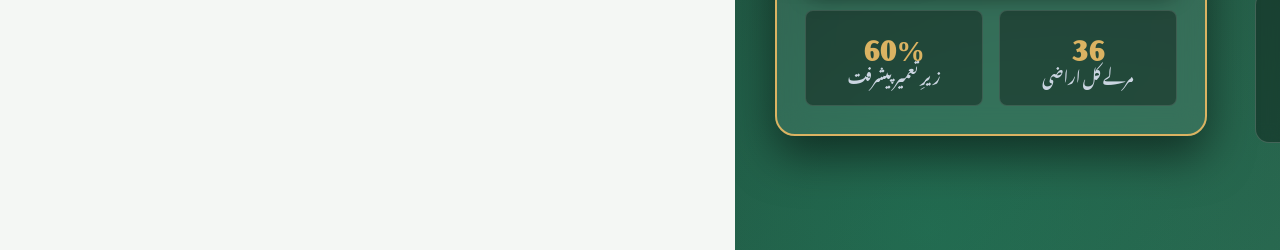
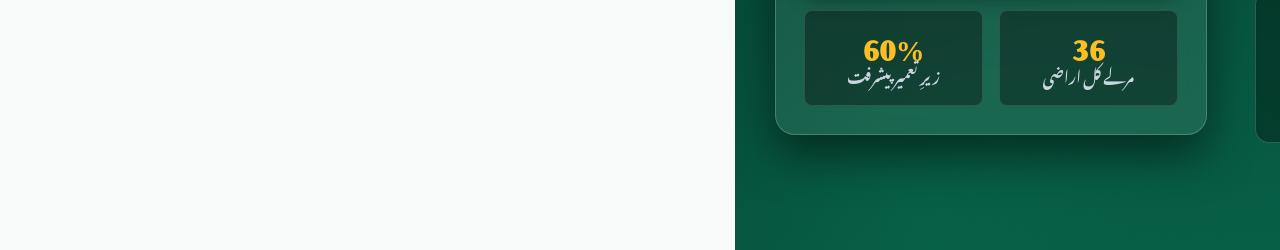
Before and after one commit to hamid-ullah-514/madrasa-saad-bin-muadh, a plain HTML site: page index.html in a window 1280 px wide. Shown: the part 800-1050 px from the top of the page. Drawn offline with Linux system fonts and the light colour scheme; a web font is replaced by a local one.

Commit message:
Remove all yellow borders from images and restore vibrant royal Islamic green homepage aesthetic

```diff
--- a/index.html
+++ b/index.html
@@ -259,9 +259,9 @@
             </div>
 
             <div style="position: relative;">
-                <img src="assets/images/madrasa_latest_2.jpeg" alt="مدرسے کا احاطہ" style="width: 100%; height: 420px; object-fit: cover; border-radius: var(--radius-lg); border: 3px solid var(--gold-500); box-shadow: var(--shadow-lg);" class="js-lightbox-trigger" data-img-src="assets/images/madrasa_latest_2.jpeg" data-caption="مدرسہ عربیہ سعد بن معاذ - 36 مرلے کا احاطہ و ہال">
+                <img src="assets/images/madrasa_latest_2.jpeg" alt="مدرسے کا احاطہ" style="width: 100%; height: 420px; object-fit: cover; border-radius: var(--radius-lg); border: 1px solid var(--border-color); box-shadow: var(--shadow-lg);" class="js-lightbox-trigger" data-img-src="assets/images/madrasa_latest_2.jpeg" data-caption="مدرسہ عربیہ سعد بن معاذ - 36 مرلے کا احاطہ و ہال">
 
-                <div style="position: absolute; bottom: -15px; right: -15px; background: var(--primary-900); color: #fff; padding: 1.25rem 1.75rem; border-radius: var(--radius-md); border: 2px solid var(--gold-400); text-align: center; box-shadow: 0 10px 25px rgba(0,0,0,0.4);">
+                <div style="position: absolute; bottom: -15px; right: -15px; background: var(--primary-900); color: #fff; padding: 1.25rem 1.75rem; border-radius: var(--radius-md); border: 2px solid rgba(255, 255, 255, 0.25); text-align: center; box-shadow: 0 10px 25px rgba(0,0,0,0.4);">
                     <div style="font-size: 2.3rem; font-weight: 800; color: var(--gold-400); line-height: 1;">36</div>
                     <div style="font-size: 1.05rem; font-weight: 800;">مرلے اراضی پر قائم</div>
                 </div>
--- a/style.css
+++ b/style.css
@@ -38,27 +38,27 @@
    CSS Variables & Color Palettes
    -------------------------------------------------------------------------- */
 :root {
-  /* Soft, soothing sage & forest greens - eye-comfortable and elegant */
-  --primary-950: #1a362b;
-  --primary-900: #235442;
-  --primary-800: #2b6550;
-  --primary-700: #367c63;
-  --primary-600: #429577;
-  --primary-500: #58ad8f;
-  --primary-100: #e3f2ec;
-  --primary-50:  #f2f8f5;
-
-  /* Soft, warm sandy gold - gentle, not harsh */
-  --gold-700: #a16b1f;
-  --gold-600: #be822b;
-  --gold-500: #cca04b;
-  --gold-400: #dbb362;
-  --gold-300: #e8c783;
-  --gold-100: #fbf5e7;
-  --gold-50:  #fdfaf3;
-
-  --whatsapp: #2da868;
-  --whatsapp-hover: #238d56;
+  /* Vibrant Royal Islamic Emerald Green - Rich, Fresh & Prestigious */
+  --primary-950: #021a14;
+  --primary-900: #064e3b;
+  --primary-800: #065f46;
+  --primary-700: #047857;
+  --primary-600: #059669;
+  --primary-500: #10b981;
+  --primary-100: #d1fae5;
+  --primary-50:  #ecfdf5;
+
+  /* Rich Islamic Gold Accents */
+  --gold-700: #b45309;
+  --gold-600: #d97706;
+  --gold-500: #f59e0b;
+  --gold-400: #fbbf24;
+  --gold-300: #fcd34d;
+  --gold-100: #fef3c7;
+  --gold-50:  #fffbeb;
+
+  --whatsapp: #25d366;
+  --whatsapp-hover: #1ebd56;
 
   --font-ur: 'Jameel Noori Nastaleeq', 'Noto Nastaliq Urdu', serif;
   --font-en: 'Plus Jakarta Sans', system-ui, -apple-system, sans-serif;
@@ -69,38 +69,38 @@
   --radius-xl: 28px;
   --radius-full: 9999px;
 
-  --shadow-sm: 0 2px 5px rgba(0,0,0,0.03);
-  --shadow-md: 0 5px 15px rgba(35, 84, 66, 0.07);
-  --shadow-lg: 0 12px 28px rgba(35, 84, 66, 0.1);
-  --shadow-gold: 0 6px 18px rgba(190, 130, 43, 0.22);
+  --shadow-sm: 0 2px 5px rgba(0,0,0,0.04);
+  --shadow-md: 0 5px 15px rgba(6,78,59,0.08);
+  --shadow-lg: 0 12px 30px rgba(6,78,59,0.12);
+  --shadow-gold: 0 6px 20px rgba(217, 119, 6, 0.28);
 
   --transition: all 0.25s ease;
 }
 
-/* Light Theme - Soft, Eye-Comfortable Sage Tint */
+/* Light Theme - Clean, Fresh, Crisp Modern Feel */
 body.theme-light {
-  --bg-body: #f4f7f4;
+  --bg-body: #f8faf9;
   --bg-surface: #ffffff;
   --bg-card: #ffffff;
-  --bg-card-subtle: #edf4ef;
-  --text-main: #24332c;
-  --text-muted: #5a6e64;
-  --border-color: #dce7df;
-  --border-highlight: #b8d9c7;
-  --hero-gradient: linear-gradient(135deg, #1e3e32 0%, #295a46 55%, #37765c 100%);
-}
-
-/* Dark Theme - Soft Muted Dark */
+  --bg-card-subtle: #f0fdf4;
+  --text-main: #0f172a;
+  --text-muted: #475569;
+  --border-color: #e2e8f0;
+  --border-highlight: #a7f3d0;
+  --hero-gradient: linear-gradient(135deg, #022c22 0%, #064e3b 55%, #047857 100%);
+}
+
+/* Dark Theme - High-Contrast Deep Green */
 body.theme-dark {
-  --bg-body: #0d1a15;
-  --bg-surface: #142620;
-  --bg-card: #192e27;
-  --bg-card-subtle: #162a23;
-  --text-main: #f1f7f4;
-  --text-muted: #b0c5bb;
-  --border-color: #264337;
-  --border-highlight: #367c63;
-  --hero-gradient: linear-gradient(135deg, #0d1a15 0%, #162e24 55%, #1f3f32 100%);
+  --bg-body: #071510;
+  --bg-surface: #0e221b;
+  --bg-card: #142f26;
+  --bg-card-subtle: #112920;
+  --text-main: #f8fafc;
+  --text-muted: #cbd5e1;
+  --border-color: #1e3a30;
+  --border-highlight: #047857;
+  --hero-gradient: linear-gradient(135deg, #02140f 0%, #062b21 55%, #071f18 100%);
 }
 
 /* Reset & Base */
@@ -157,11 +157,11 @@ img {
    TOP BAR (CLEAN, ELEGANT & 100% STATIC - NO ANIMATION)
    ========================================================================== */
 .top-bar {
-  background: #203a30; /* Soft, pleasing dark sage - not harsh black */
+  background: #021a14;
   color: #e2e8f0;
   font-size: 0.95rem;
   padding-block: 0.45rem;
-  border-bottom: 1px solid rgba(219, 179, 98, 0.35);
+  border-bottom: 1.5px solid rgba(245, 158, 11, 0.4);
   position: relative;
   z-index: 1010;
 }
@@ -551,7 +551,7 @@ body.theme-dark .admin-nav-btn {
 .hero-main-card {
   background: rgba(255, 255, 255, 0.08);
   backdrop-filter: blur(14px);
-  border: 2px solid var(--gold-400);
+  border: 1.5px solid rgba(255, 255, 255, 0.2);
   border-radius: var(--radius-lg);
   padding: 1.75rem;
   box-shadow: 0 20px 45px rgba(0,0,0,0.5);
@@ -768,19 +768,19 @@ body.theme-dark .address-pill {
 }
 
 .four-photo-card:hover {
-  border-color: var(--gold-500);
+  border-color: var(--primary-600);
   transform: translateY(-6px);
   box-shadow: var(--shadow-lg);
 }
 
 .four-photo-card.card-receipt {
-  border-color: var(--gold-500);
-  background: linear-gradient(180deg, var(--bg-surface) 0%, rgba(245, 158, 11, 0.05) 100%);
+  border-color: var(--border-color);
+  background: var(--bg-surface);
 }
 
 .four-photo-card.card-bank {
-  border-color: var(--primary-600);
-  background: linear-gradient(180deg, var(--bg-surface) 0%, rgba(6, 78, 59, 0.05) 100%);
+  border-color: var(--border-color);
+  background: var(--bg-surface);
 }
 
 .four-photo-img-wrap {
@@ -910,12 +910,17 @@ body.theme-dark .four-photo-title {
 }
 
 .slip-img-container {
-  border: 2px solid var(--gold-500);
+  border: 1.5px solid var(--border-color);
   border-radius: var(--radius-md);
   overflow: hidden;
   background: #0f172a;
   box-shadow: var(--shadow-md);
   cursor: pointer;
+  transition: var(--transition);
+}
+
+.slip-img-container:hover {
+  border-color: var(--primary-600);
 }
 
 .slip-img-container img {
@@ -1761,7 +1766,7 @@ body.theme-dark .edu-card h3 {
   max-height: 80vh;
   max-width: 100%;
   border-radius: var(--radius-md);
-  border: 3px solid var(--gold-400);
+  border: 2px solid rgba(255, 255, 255, 0.25);
   box-shadow: 0 10px 40px rgba(0,0,0,0.8);
   margin-inline: auto;
 }
@@ -2658,8 +2663,8 @@ body.theme-dark .public-expense-table th {
 }
 
 .photo-card:hover {
-  box-shadow: 0 16px 36px rgba(6, 78, 59, 0.18), 0 0 20px rgba(217, 119, 6, 0.12);
-  border-color: var(--gold-400);
+  box-shadow: 0 16px 36px rgba(6, 78, 59, 0.18), 0 0 20px rgba(16, 185, 129, 0.12);
+  border-color: var(--primary-600);
 }
 
 .photo-card .photo-img-wrap {
```
Also changed, not shown: admin.html (+22 -22 lines).
